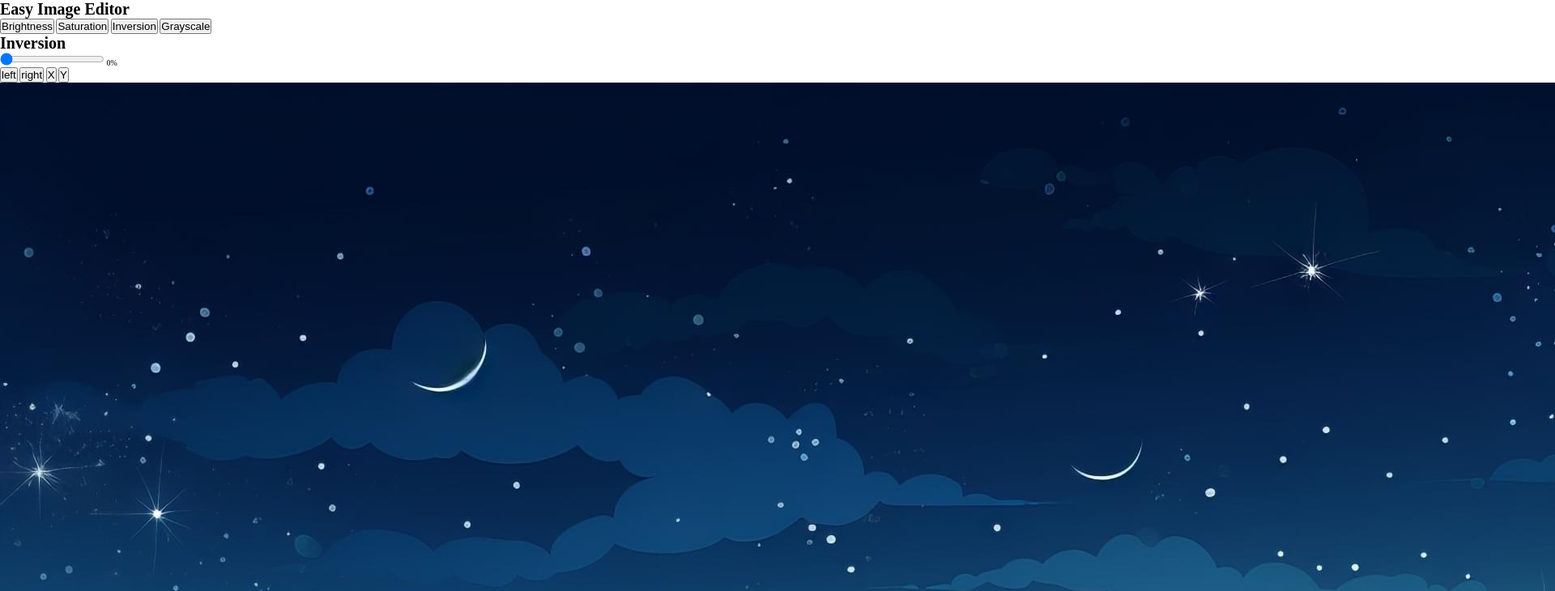
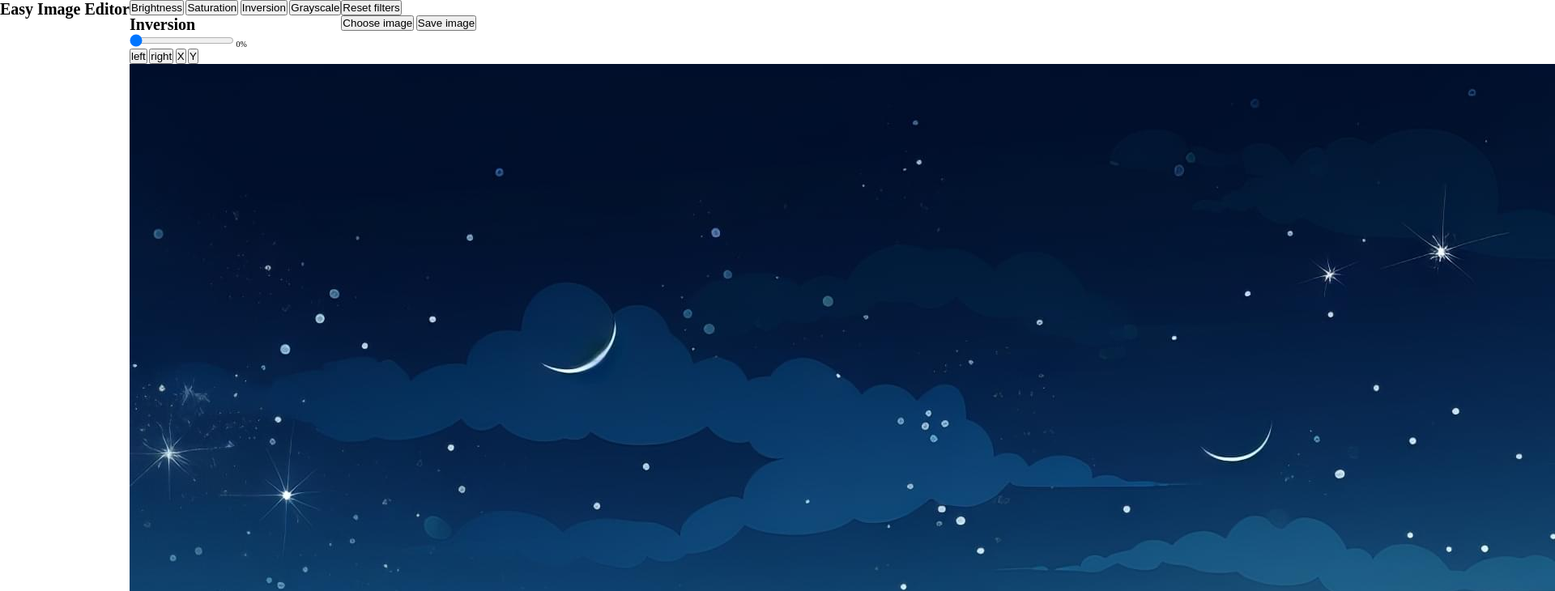
Before and after one commit to Pakuu7/image-editor, a plain HTML site: page index.html in a window 1280 px wide. Shown: the top 730 px of the page at 81% size, 1920 px wide, since content can reach past the window. Drawn offline with Linux system fonts and the light colour scheme.

Commit message:
Work in progress - add some styles

```diff
--- a/src/sass/style.scss
+++ b/src/sass/style.scss
@@ -7,3 +7,12 @@
 html {
 	font-size: 62.5%;
 }
+
+.editor {
+	display: flex;
+
+	&__image {
+		width: 100px;
+		height: 200px;
+	}
+}
```
Also changed, not shown: dist/css/style.min.css.
